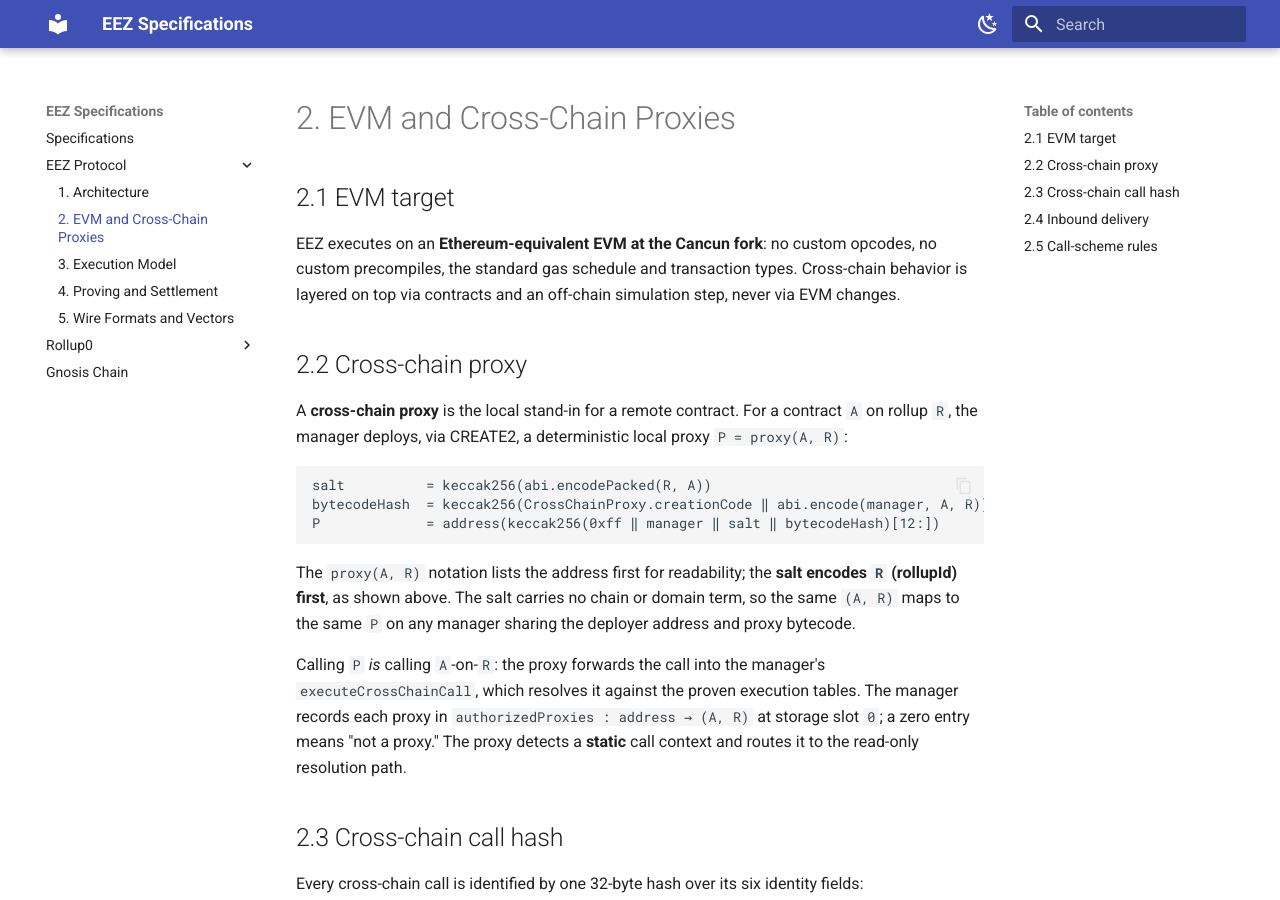
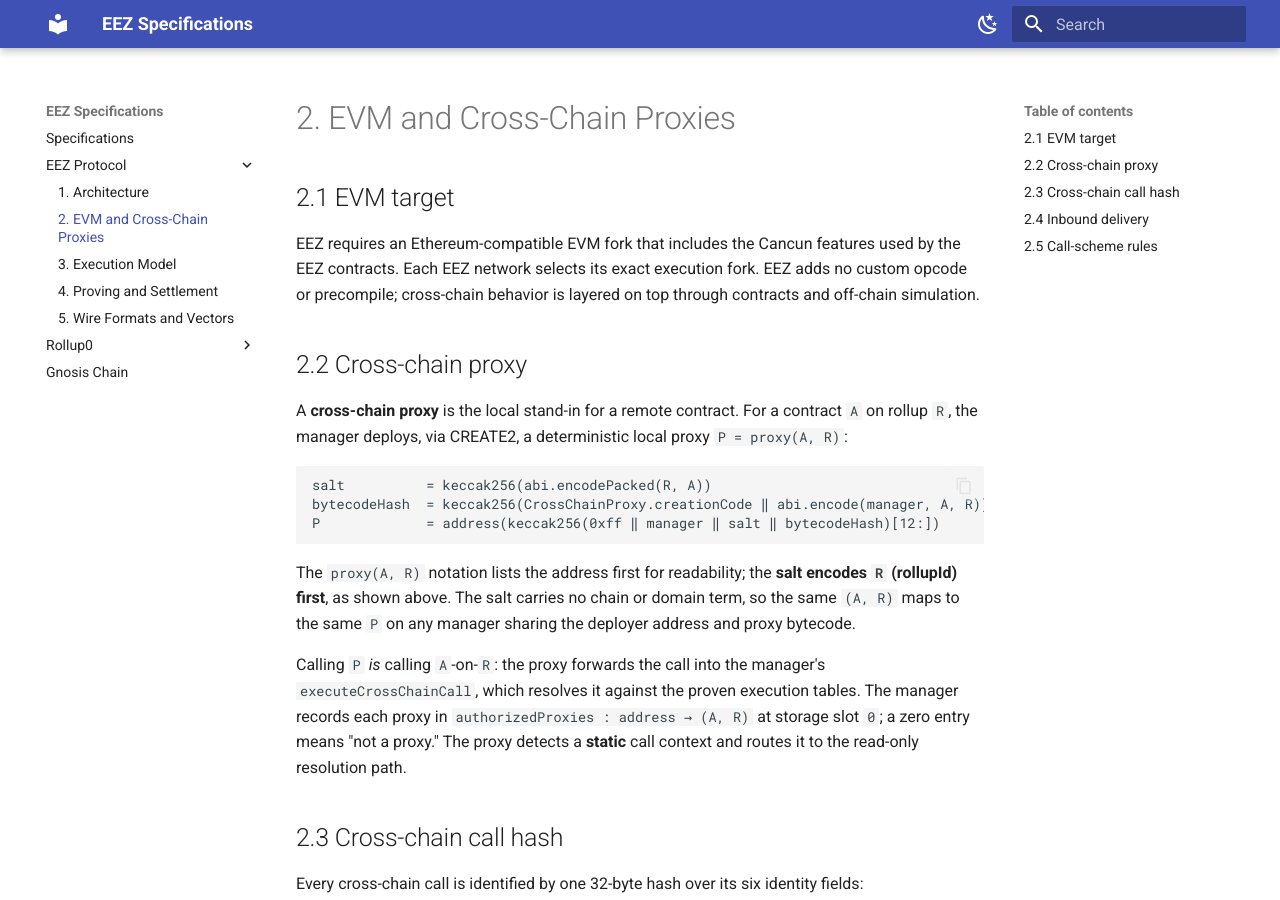
Before and after one commit to eez-association/specs-draft, an MkDocs documentation site: the page built from docs/eez-protocol-spec/02-evm-and-proxies.md, in a window 1280 px wide and 900 px high. Built offline with MkDocs 1.6.1 and Material for MkDocs 9.7.7, drawn with Linux system fonts in a browser that asks for light colours.

Commit message:
Clarify EEZ execution fork scope

```diff
--- a/docs/eez-protocol-spec/02-evm-and-proxies.md
+++ b/docs/eez-protocol-spec/02-evm-and-proxies.md
@@ -2,9 +2,9 @@
 
 ## 2.1 EVM target
 
-EEZ executes on an **Ethereum-equivalent EVM at the Cancun fork**: no custom opcodes, no custom
-precompiles, the standard gas schedule and transaction types. Cross-chain behavior is layered on
-top via contracts and an off-chain simulation step, never via EVM changes.
+EEZ requires an Ethereum-compatible EVM fork that includes the Cancun features used by the EEZ
+contracts. Each EEZ network selects its exact execution fork. EEZ adds no custom opcode or
+precompile; cross-chain behavior is layered on top through contracts and off-chain simulation.
 
 ## 2.2 Cross-chain proxy
 
```
Also changed, not shown: docs/eez-protocol-spec/05-wire-formats.md (+3 -2 lines), docs/eez-protocol-spec/index.md (+3 -3 lines).
